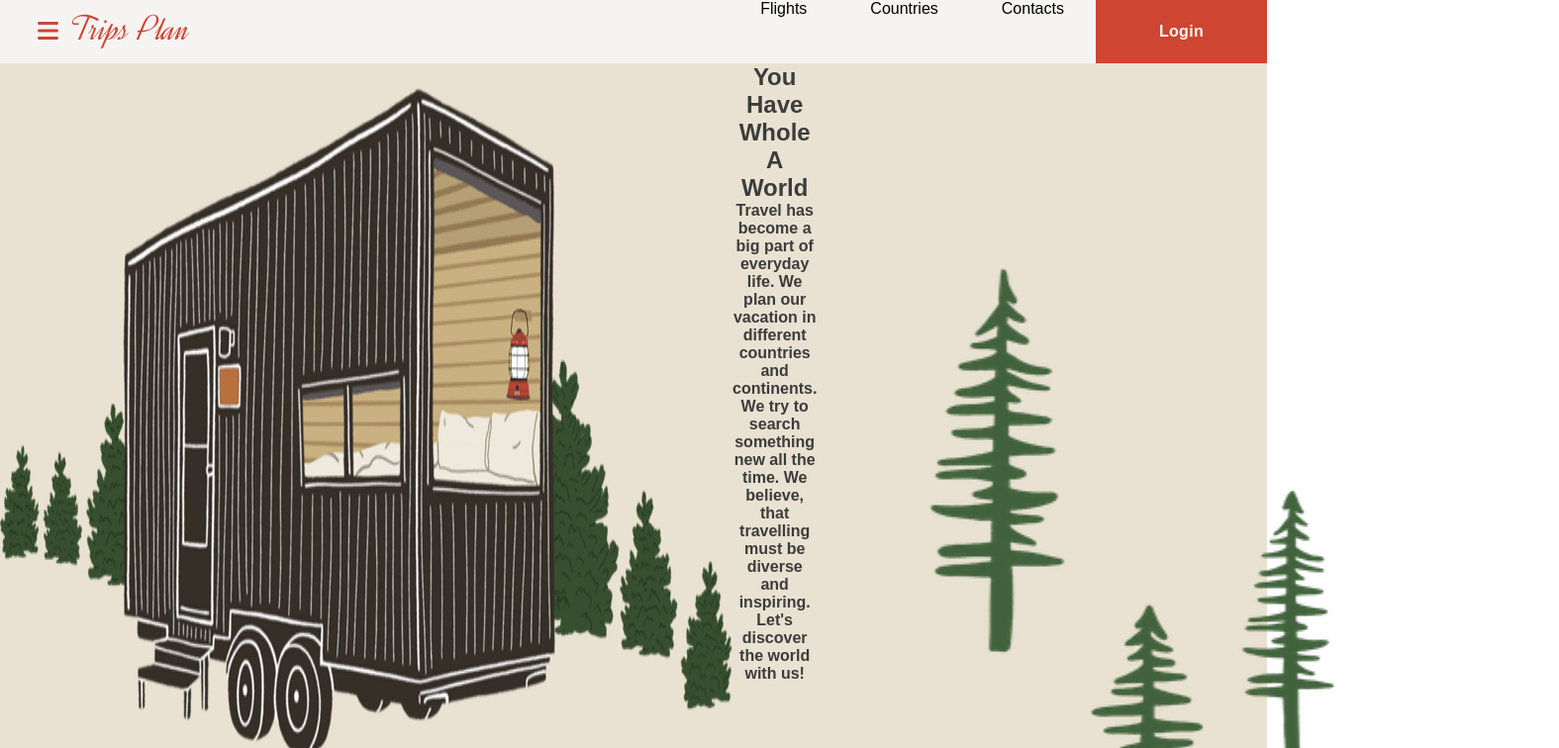
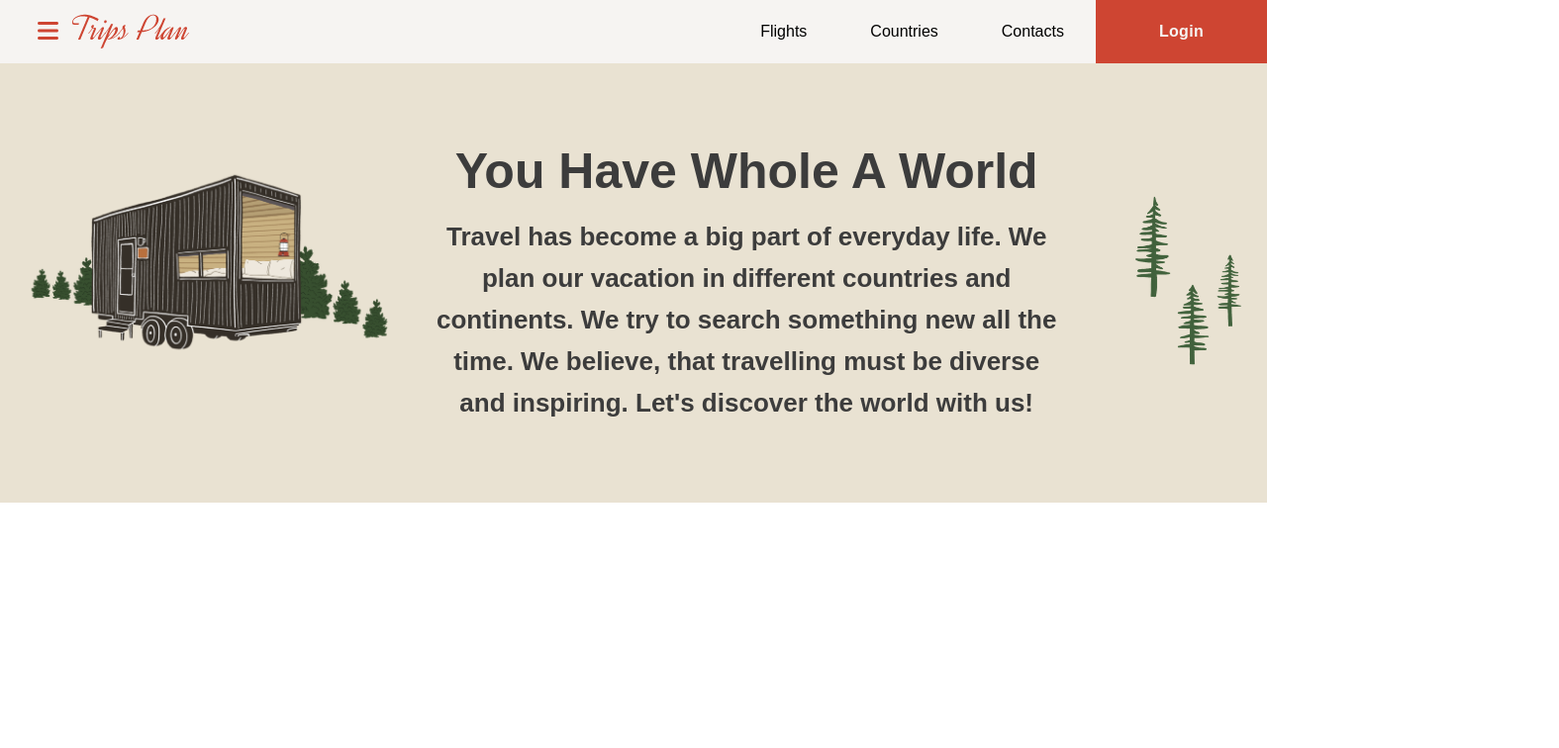
Before and after one commit to SvitlanaMishchuk/trips_pl, a React app: page / in a window 1280 px wide. Shown: the top 756 px of the page at 99% size, 1575 px wide, since content can reach past the window. Built offline with nearby package versions, Linux system fonts and the light colour scheme; a web font is replaced by a local one.

Commit message:
styles(app), fixed import error

```diff
--- a/src/components/Foreword/styles.scss
+++ b/src/components/Foreword/styles.scss
@@ -1,5 +1,6 @@
 @import './../../theme/palette.scss';
 @import './../../theme/breakpoints.scss';
+@import './../../theme/helpers.scss';
 
 .foreword {
   &_container {
--- a/src/components/Header/index.tsx
+++ b/src/components/Header/index.tsx
@@ -13,9 +13,7 @@ export const Header = () => {
       </div>
       <div className='flex justify-start'>
         <div className='navigation_container'>
-          <Navigation
-            containerClassName={'align-center-baseline full-height'}
-          />
+          <Navigation containerClassName={'align-center full-height'} />
         </div>
         <LoginButton />
       </div>
```
